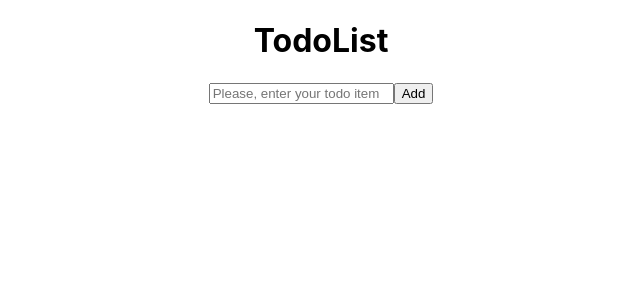
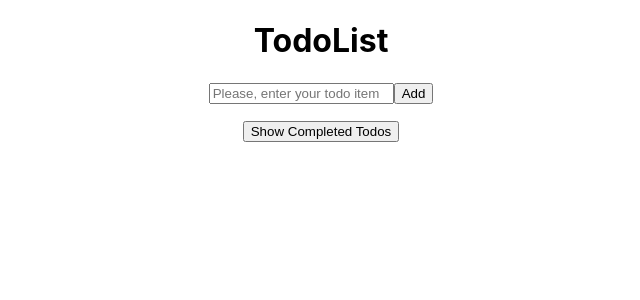
Before and after one commit to wyang0917/to-do-list, a React (Create React App) app: page / in a window 1280 px wide. Shown: the top 300 px of the page, without its empty margins (319-959 px from the left). Built offline with nearby package versions, Linux system fonts and the light colour scheme.

Commit message:
add showCompleted button and completedList

```diff
--- a/src/App.js
+++ b/src/App.js
@@ -3,27 +3,43 @@ import {v4 as uuidv4} from 'uuid'
 import './App.css';
 import TodoInputForm from "./components/TodoInputForm/TodoInputForm";
 import TodoList from "./components/TodoList/TodoList";
+import TodoCompletedButton from "./components/TodoCompletedButton/TodoCompletedButton";
+import TodoCompletedList from "./components/TodoCompletedList/TodoCompletedList";
 
 
 function App() {
   const [todos,setTodos] = useState([])
+  const [completed,setCompleted] = useState(false)
+
   const addTodo=(text)=>{
     const newTodo = {text,id:uuidv4(),isCompleted:false}
     setTodos([...todos,newTodo])
   }
+
   const toggleTodo=(id)=>{
     const newTodos = todos.map(todo=>todo.id===id ? {...todo,isCompleted:!todo.isCompleted} : todo)
     setTodos([...newTodos]);
   }
+
   const removeTodo = (idToRemove) => {
     const newTodos = [...todos].filter((todo)=>todo.id!==idToRemove)
     setTodos([...newTodos]);
   };
+
+  const showCompleted = ()=>{
+    setCompleted(true)
+  }
+  const hideCompleted = ()=>{
+    setCompleted(false)
+  }
+
   return (
     <div className="App">
       <h1>TodoList</h1>
       <TodoInputForm addTodo={addTodo} />
       <TodoList todos={todos} toggleTodo={toggleTodo} removeTodo={removeTodo}/>
+      <TodoCompletedButton showCompleted={showCompleted}/>
+      {completed && <TodoCompletedList hideCompleted={hideCompleted} todos={todos}/>}
     </div>
   )
 
--- /dev/null
+++ b/src/components/TodoCompletedButton/TodoCompletedButton.jsx
@@ -0,0 +1,10 @@
+import React from 'react'
+
+function TodoCompletedButton(props){
+  const {showCompleted} = props
+  return(
+    <button onClick={showCompleted}>Show Completed Todos</button>
+  )
+}
+
+export default TodoCompletedButton
--- /dev/null
+++ b/src/components/TodoCompletedList/TodoCompletedList.jsx
@@ -0,0 +1,22 @@
+import React from 'react'
+
+function TodoCompletedList(props){
+  const {hideCompleted,todos} = props
+  const completedTodos = todos.filter((todo)=>(todo.isCompleted===true))
+  return(
+    <div>
+      <h2>Completed Todos</h2>
+      {completedTodos.length > 0 ?(
+        <ul>
+          {completedTodos.map((todo)=>(
+            <li key={todo.id}>{todo.text}</li>
+          ))}
+        </ul>
+      ):<p>You haven't done anything yet</p>}
+
+      <button onClick={hideCompleted}>Hide</button>
+    </div>
+  )
+}
+
+export default TodoCompletedList
--- a/src/components/TodoInputForm/TodoInputForm.jsx
+++ b/src/components/TodoInputForm/TodoInputForm.jsx
@@ -1,6 +1,7 @@
 import React, {useState} from 'react'
 
-function TodoInputForm({addTodo,toggleTodo}){
+function TodoInputForm(props){
+  const {addTodo} = props
   const [inputText,setInputText] = useState('')
 
   const handleInput=(event)=>{
--- a/src/components/TodoList/TodoList.jsx
+++ b/src/components/TodoList/TodoList.jsx
@@ -1,8 +1,8 @@
 import React from 'react'
-import TodoListItem from '../TodoListItem/TodoListItem'
+import TodoListItem from './TodoListItem/TodoListItem'
 
-function TodoList({todos,toggleTodo,removeTodo}){
-
+function TodoList(props){
+  const {todos,toggleTodo,removeTodo} = props
   return(
     <ul>
       {todos.map((todo)=>(
--- a/src/components/TodoListItem/TodoListItem.css
+++ b/src/components/TodoList/TodoListItem/TodoListItem.css
@@ -1,5 +1,6 @@
 .completed{
   text-decoration: line-through;
+  color: green;
 }
 
 .not-completed{
--- a/src/components/TodoListItem/TodoListItem.jsx
+++ b/src/components/TodoList/TodoListItem/TodoListItem.jsx
@@ -1,7 +1,8 @@
 import React from 'react'
 import './TodoListItem.css'
 
-function TodoListItem({todo,toggleTodo,removeTodo}){
+function TodoListItem(props){
+  const {todo,toggleTodo,removeTodo} = props
   const todoClass = todo.isCompleted ? 'completed' :'not-completed'
   return(
     <li>
```
